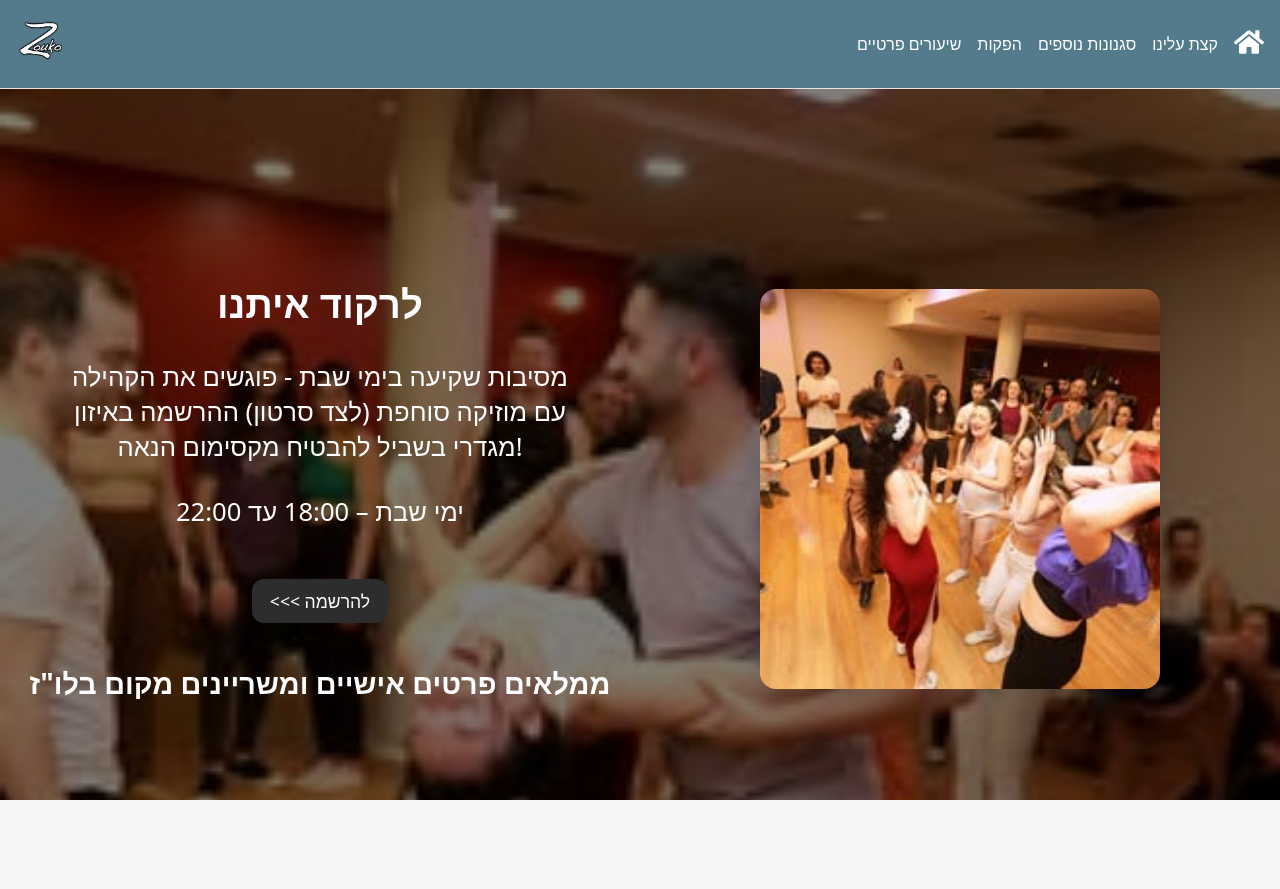
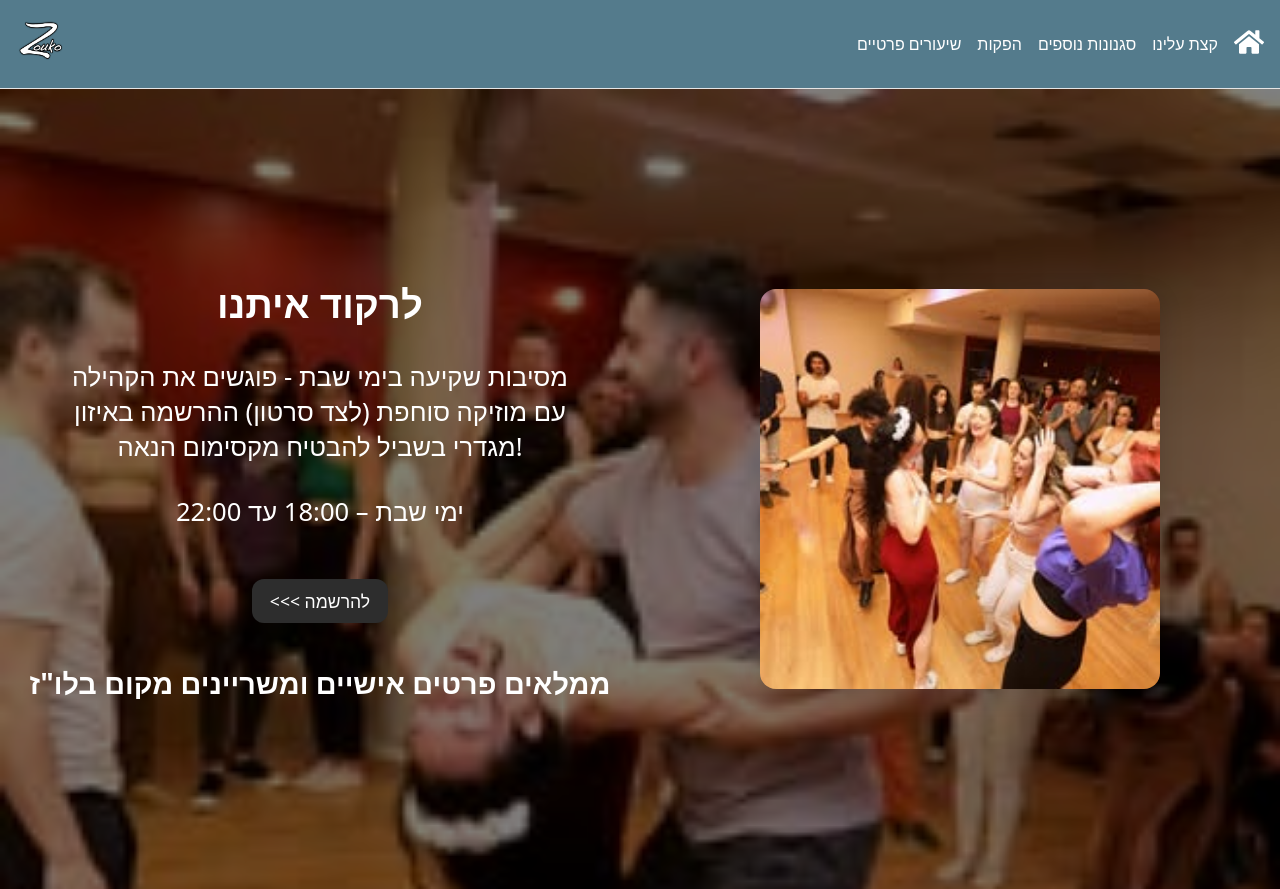
Before and after one commit to Omerf130/zouko, a Next.js app: page /dance in a window 1280 px wide. Before the commit the page ends 800 px from the top, so only its background shows below. Built offline with nearby package versions, Linux system fonts and the light colour scheme.

Commit message:
about page

```diff
--- a/app/dance/page.module.scss
+++ b/app/dance/page.module.scss
@@ -10,7 +10,6 @@
     background-position: top center;
     background-repeat: no-repeat;
     position: relative;
-    overflow: hidden;
     gap: 40px;
 
     /* Dark overlay */
--- a/app/globals.css
+++ b/app/globals.css
@@ -9,7 +9,6 @@
 html,
 body {
   max-width: 100%;
-  overflow: hidden;
   max-height: 100dvh;
 }
 
--- a/app/learn/page.module.scss
+++ b/app/learn/page.module.scss
@@ -12,7 +12,6 @@
   background-repeat: no-repeat;
 
   position: relative;
-  overflow: hidden;
 }
 
 /* --- Overlay layer --- */
```
